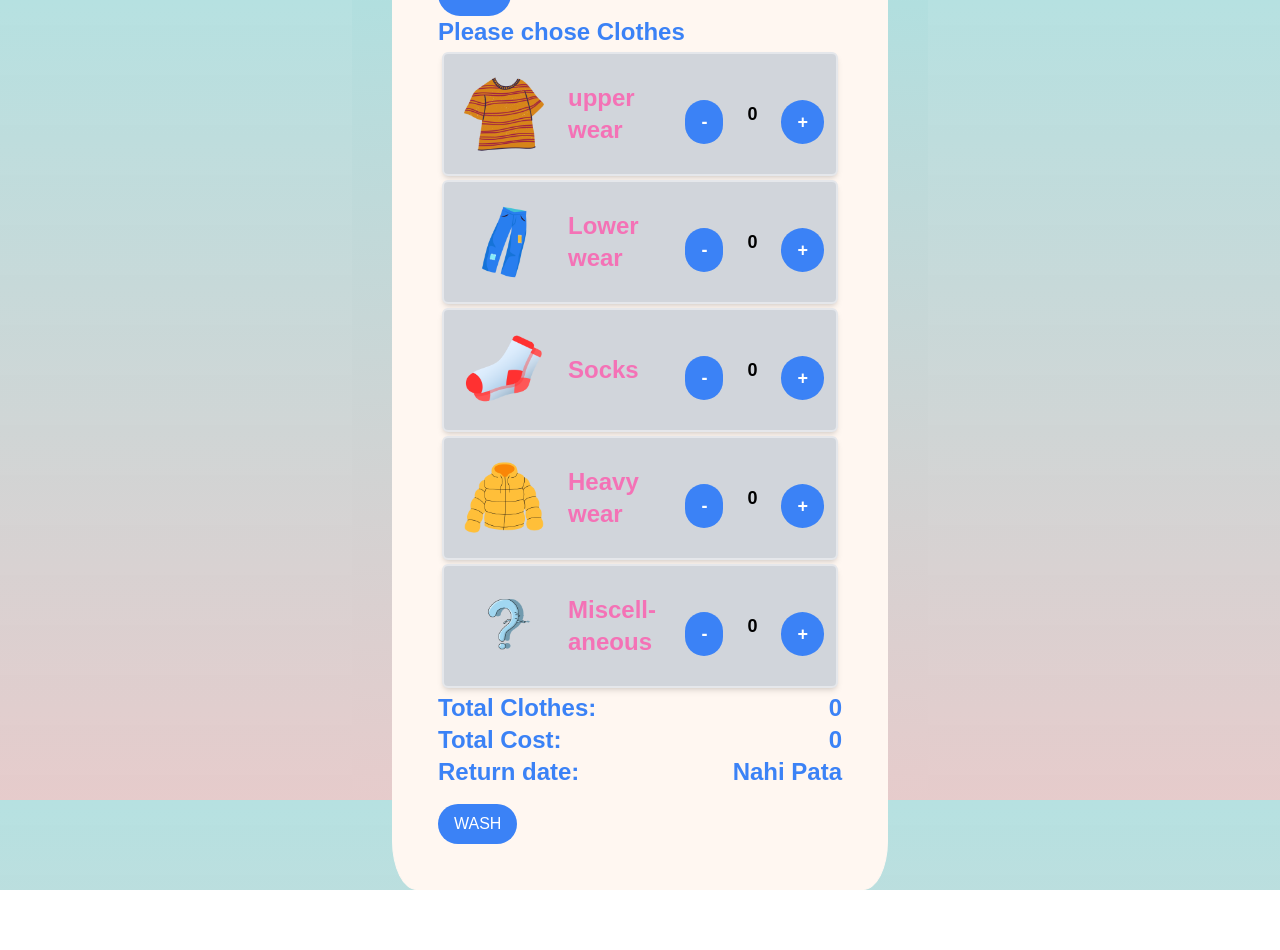
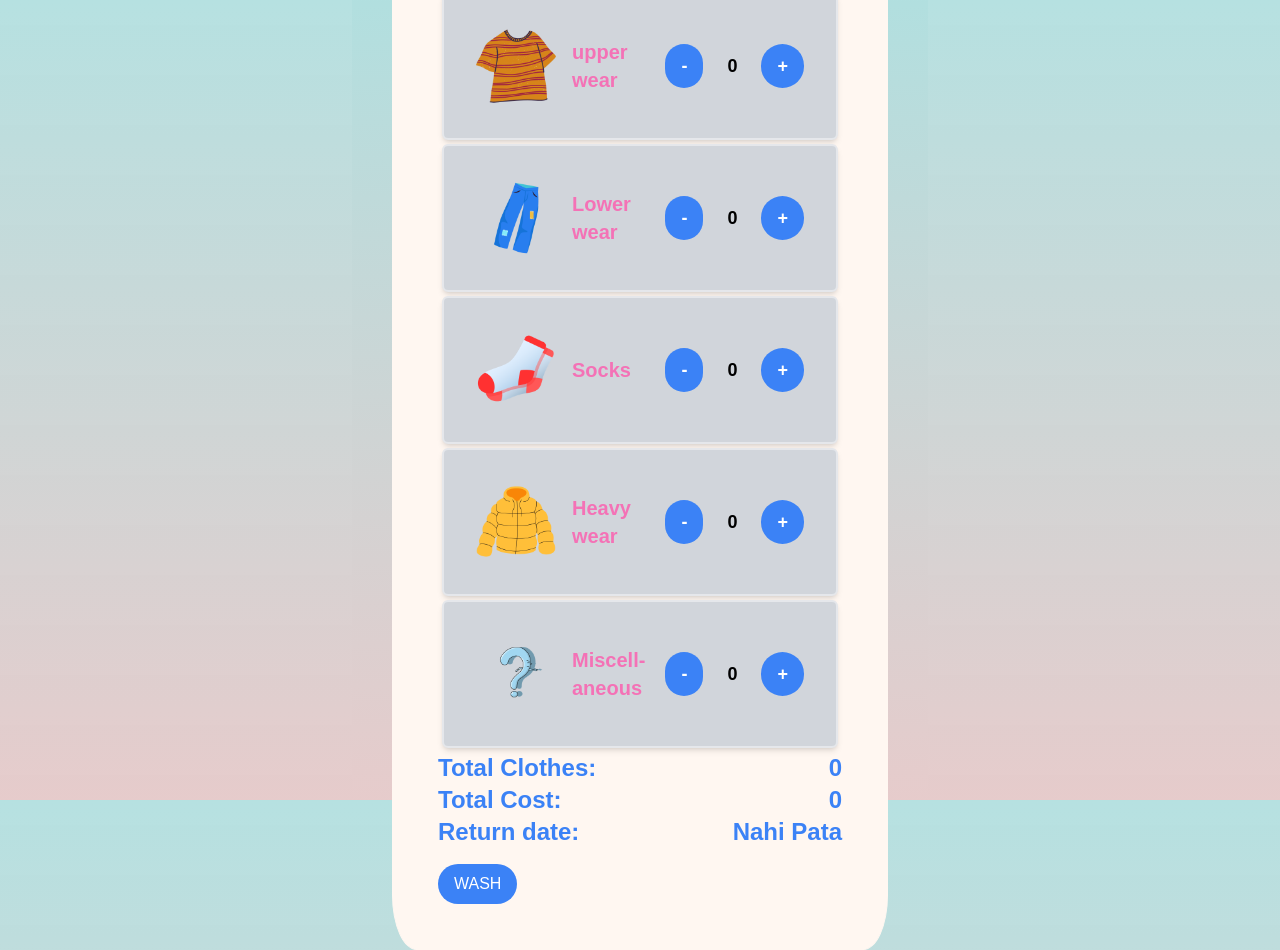
Before and after one commit to its-me-yps/CS253_Project, a React (Create React App) app in the folder frontend/: page /WashClothes in a window 1280 px wide. Before the commit the page ends 890 px from the top, so only its background shows below. Built offline with nearby package versions, Linux system fonts and the light colour scheme.

Commit message:
Update clothItem.jsx
put button at place

```diff
--- a/frontend/src/components/washClothesComponents/clothItem.jsx
+++ b/frontend/src/components/washClothesComponents/clothItem.jsx
@@ -1,33 +1,29 @@
-import React, { useState } from 'react';
+import React from 'react';
 
-const ClothItem = ({ cloth, imx,counter,onclick1,onclick2 }) => {
+const ClothItem = ({ cloth, imx, counter, onclick1, onclick2 }) => {
     return (
-        <div className="rounded-md border-2 p-15 m-1 flex flex-row bg-gray-300 shadow-md">
-            <div className="flex-none p-5 items-center">
-                <img src={imx} alt="My Image"  className="object-cover w-20 h-20" />
+        <div className="rounded-md border-2 p-3 md:p-5 m-1 flex flex-row bg-gray-300 shadow-md items-center">
+            <div className="flex-none p-1 md:p-3">
+                <img src={imx} alt="My Image" className="object-cover w-12 h-12 md:w-20 md:h-20" />
             </div>
-            <div className="flex-auto p-1 flex items-center  text-pink-400 text-left font-extrabold text-2xl">
+            <div className="flex-auto p-1 text-pink-400 text-left font-extrabold text-sm md:text-xl">
                 {cloth}
             </div>
 
-
-            <div className="flex-none p-3 flex items-center justify-center">
-                <button className="bg-blue-500 text-white px-4 py-2 mt-4 text-lg  rounded-full justify-start font-extrabold" onClick={onclick2}>
+            <div className="flex-none p-1 md:p-3 flex items-center justify-center">
+                <button className="bg-blue-500 text-white px-2 md:px-4 py-1 md:py-2 text-sm md:text-lg rounded-full justify-start font-extrabold" onClick={onclick2}>
                     -
                 </button>
             </div>
 
-
-            <div className="flex-none p-3 flex items-center justify-center text-lg font-semibold underline-offset-8">
+            <div className="flex-none p-1 md:p-3 flex items-center justify-center text-sm md:text-lg font-semibold underline-offset-4">
                 {counter}
             </div>
 
-
-            <div className="flex-none p-3 flex items-center justify-center">
-                <button className="bg-blue-500 text-white px-4 py-2 mt-4 text-lg  rounded-full font-extrabold" onClick={onclick1}>
+            <div className="flex-none p-1 md:p-3 flex items-center justify-center">
+                <button className="bg-blue-500 text-white px-2 md:px-4 py-1 md:py-2 text-sm md:text-lg rounded-full font-extrabold" onClick={onclick1}>
                     +
                 </button>
-
             </div>
         </div>
     )
```
